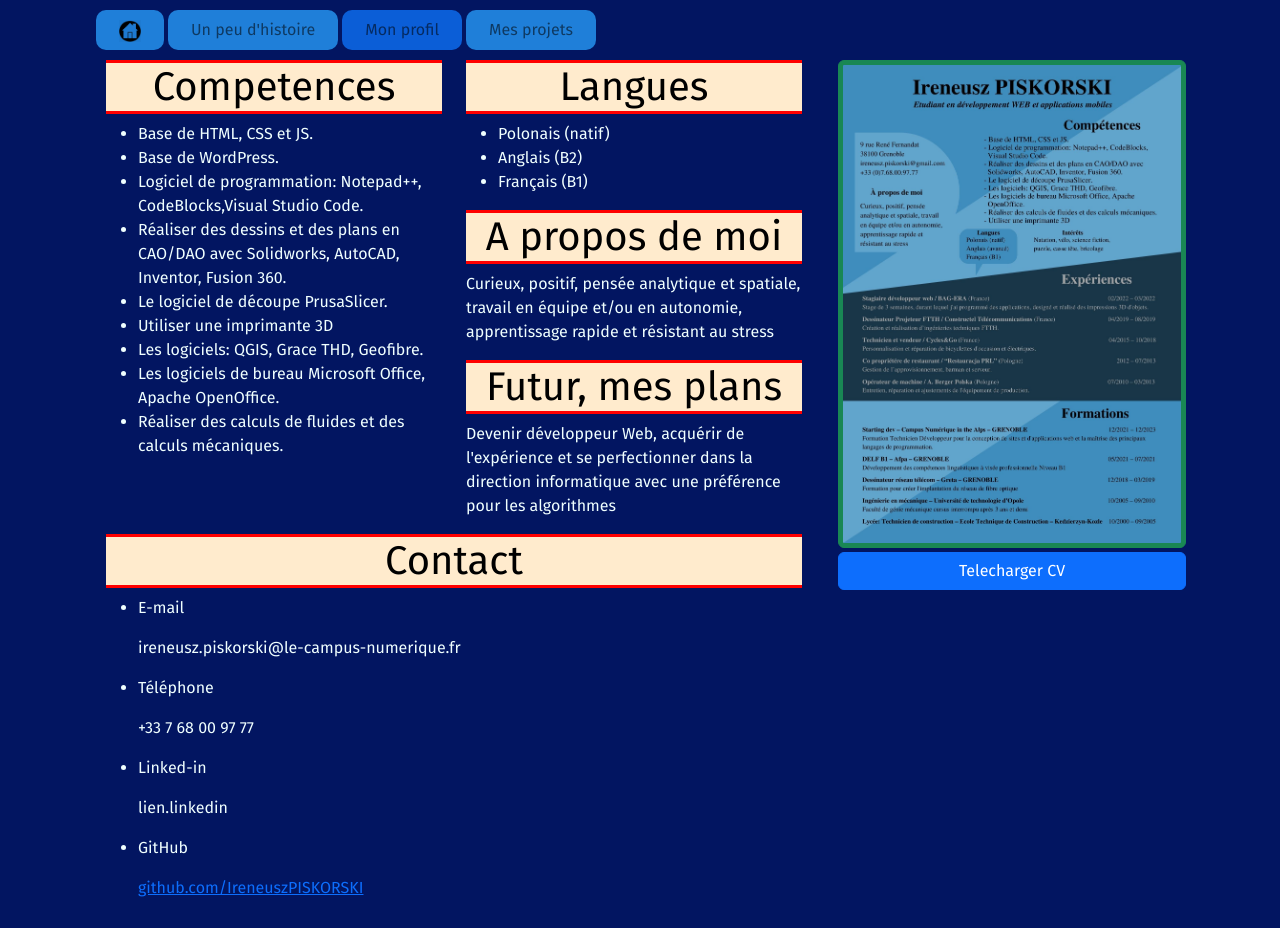
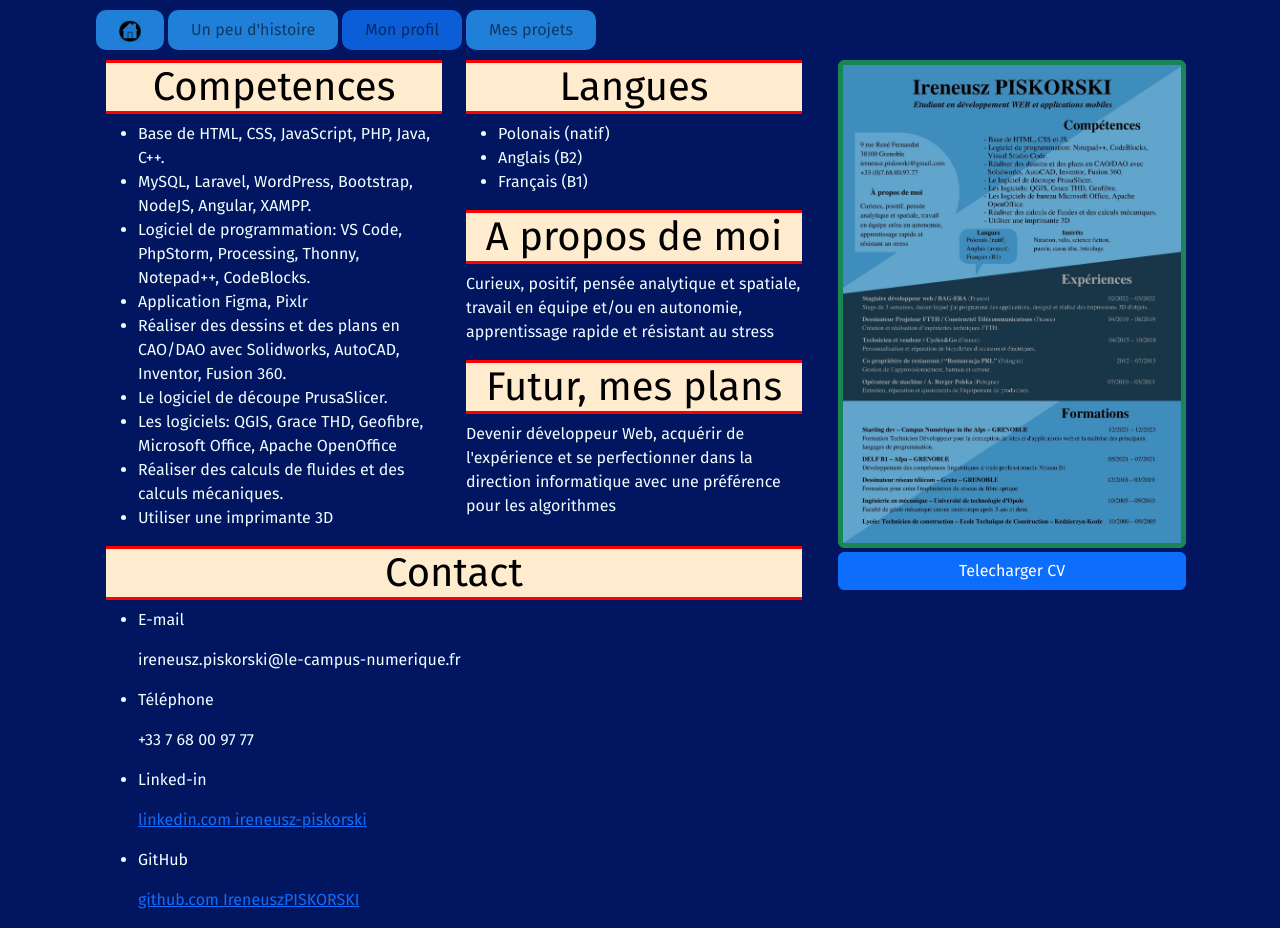
Before and after one commit to IreneuszPISKORSKI/CV-online, a plain HTML site: page profil.html in a window 1280 px wide. Drawn offline with nearby package versions, Linux system fonts and the light colour scheme.

Commit message:
Une petite mise à jour de la page d'accueil et du CV

```diff
--- a/profil.html
+++ b/profil.html
@@ -52,15 +52,15 @@
       <div class="col-md-6">
         <h1><a id="competences">Competences</a></h1>
         <ul>
-            <li>Base de HTML, CSS et JS.</li>
-            <li>Base de WordPress.</li>
-            <li>Logiciel de programmation: Notepad++, CodeBlocks,Visual Studio Code.</li>
+            <li>Base de HTML, CSS, JavaScript, PHP, Java, C++.</li>
+            <li>MySQL, Laravel, WordPress, Bootstrap, NodeJS, Angular, XAMPP.</li>
+            <li>Logiciel de programmation: VS Code, PhpStorm, Processing, Thonny, Notepad++, CodeBlocks.</li>
+            <li>Application Figma, Pixlr</li>
             <li>Réaliser des dessins et des plans en CAO/DAO avec Solidworks, AutoCAD, Inventor, Fusion 360.</li>
             <li>Le logiciel de découpe PrusaSlicer.</li>
+            <li>Les logiciels: QGIS, Grace THD, Geofibre, Microsoft Office, Apache OpenOffice</li>
+            <li>Réaliser des calculs de fluides et des calculs mécaniques.</li>
             <li>Utiliser une imprimante 3D</li>
-            <li>Les logiciels: QGIS, Grace THD, Geofibre.</li>
-            <li>Les logiciels de bureau Microsoft Office, Apache OpenOffice.</li>
-            <li>Réaliser des calculs de fluides et des calculs mécaniques.</li>
         </ul>
       </div>
 
@@ -90,11 +90,11 @@
           </li>
           <li>
             <p>Linked-in</p>
-            <p>lien.linkedin</p>
+            <p><a href="www.linkedin.com/in/ireneusz-piskorski">linkedin.com ireneusz-piskorski</a></p>
           </li>
           <li>
             <p>GitHub</p>
-            <p><a href="https://github.com/IreneuszPISKORSKI">github.com/IreneuszPISKORSKI</a></p>
+            <p><a href="https://github.com/IreneuszPISKORSKI">github.com IreneuszPISKORSKI</a></p>
           </li>
         </ul>
       </div>
```
